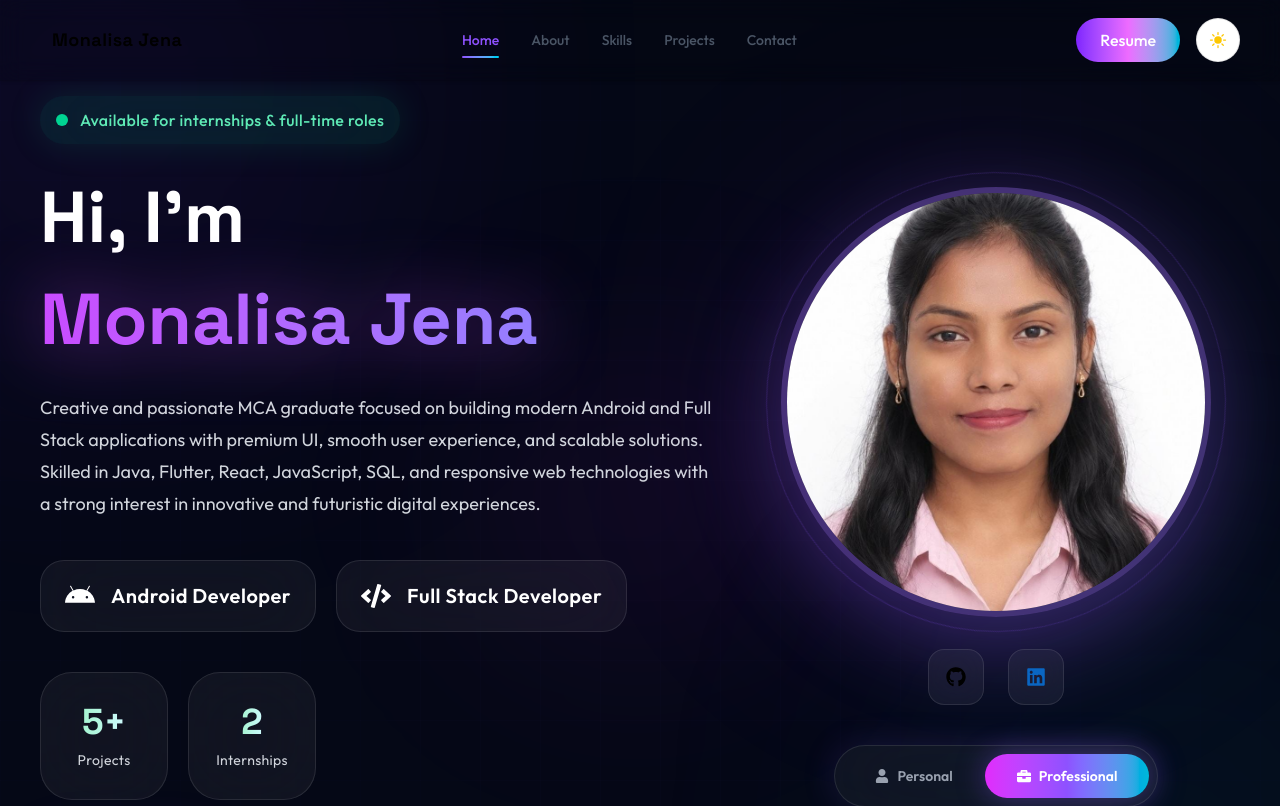
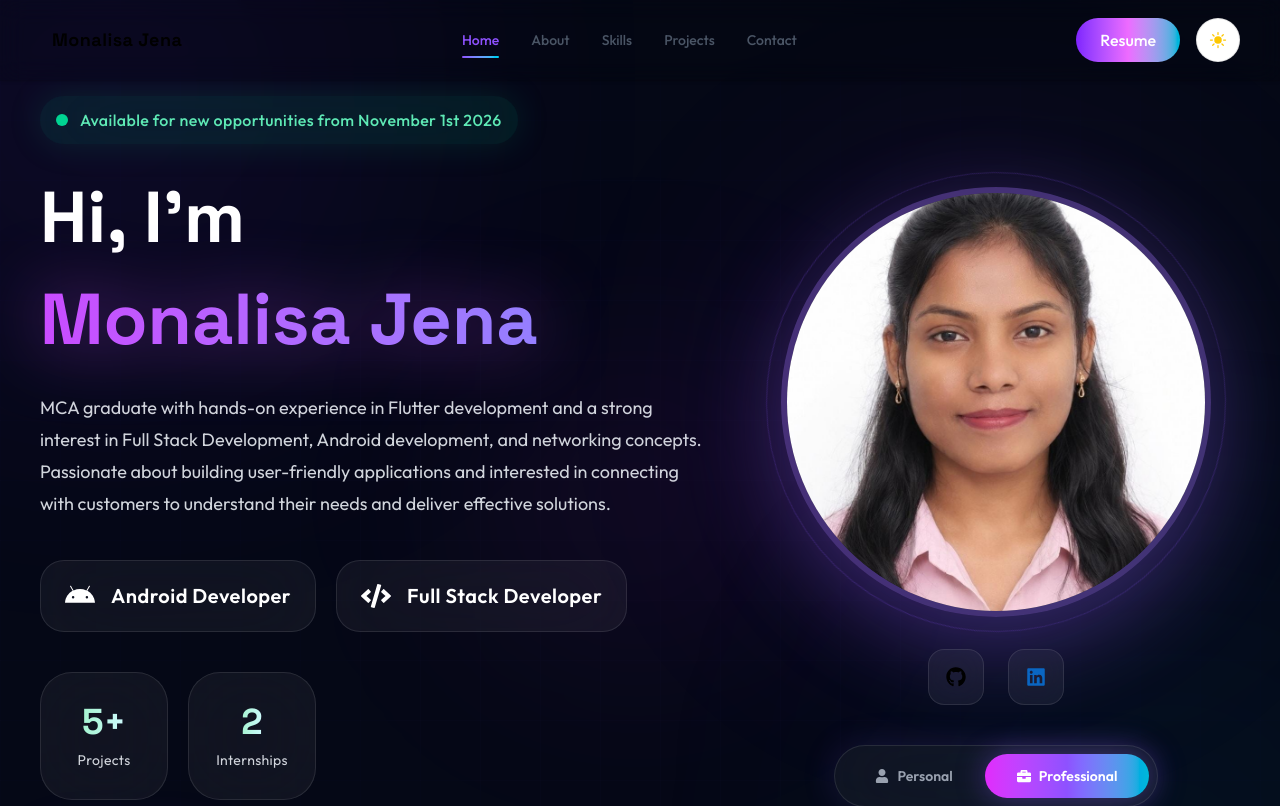
Before and after one commit to Monalisa-XD/monalisa-portfolio, a React (Vite) app: page / in a window 1280 px wide. Shown: the top 806 px of the page. Built offline with nearby package versions, Linux system fonts and the light colour scheme.

Commit message:
Fix OG meta tags for social media previews

```diff
--- a/index.html
+++ b/index.html
@@ -13,13 +13,14 @@
     <meta property="og:type" content="website" />
     <meta property="og:title" content="Monalisa Jena | Android &amp; Full Stack Developer" />
     <meta property="og:description" content="Explore my projects, experience, and skills in Android app development and full-stack web engineering." />
-    <meta property="og:image" content="/profile.png.jpeg" />
+    <meta property="og:url" content="https://monalisa-jena-portfolio.vercel.app/" />
+    <meta property="og:image" content="https://monalisa-jena-portfolio.vercel.app/profile.png.jpeg" />
 
     <!-- Twitter -->
     <meta property="twitter:card" content="summary_large_image" />
     <meta property="twitter:title" content="Monalisa Jena | Android &amp; Full Stack Developer" />
     <meta property="twitter:description" content="Explore my projects, experience, and skills in Android app development and full-stack web engineering." />
-    <meta name="twitter:image" content="/profile.png.jpeg" />
+    <meta property="twitter:image" content="https://monalisa-jena-portfolio.vercel.app/profile.png.jpeg" />
   </head>
   <body>
     <div id="root"></div>
--- a/src/components/Experience.jsx
+++ b/src/components/Experience.jsx
@@ -9,10 +9,18 @@ import {
 const Experience = () => {
   const experiences = [
     {
+      role: "Customer Support Associate",
+      company: "Tech Mahindra",
+      location: "Bhubaneswar, Odisha (Onsite)",
+      duration: "August 2026 – Present",
+      badge: "Ongoing",
+      points: [],
+    },
+    {
       role: "Android Developer Intern",
       company: "Digital Nexus AI",
       location: "Bengaluru, Karnataka (Remote)",
-      duration: "May 2026 - Present",
+      duration: "May 2026 - August 2026",
       badge: "Currently Working",
       points: [
         "Developing scalable Flutter applications with clean architecture.",
--- a/src/components/Hero.jsx
+++ b/src/components/Hero.jsx
@@ -59,7 +59,6 @@ const Hero = () => {
             {/* LEFT SECTION */}
             <div className="w-full lg:w-[58%] text-center lg:text-left">
               {/* STATUS */}
-              {/* <div className="inline-flex items-center gap-3 px-4 py-3 rounded-full border border-emerald-400/20 bg-emerald-400/10 backdrop-blur-2xl shadow-[0_0_35px_rgba(16,185,129,0.15)] mb-7 hover:scale-105 transition-all duration-500"> */}
               <div className="inline-flex items-center gap-3 px-4 py-3 rounded-full bg-emerald-400/10 backdrop-blur-2xl shadow-[0_0_35px_rgba(16,185,129,0.15)] mb-7 hover:scale-105 transition-all duration-500">
                 <div className="relative">
                   <div className="w-3 h-3 rounded-full bg-emerald-400" />
@@ -68,7 +67,7 @@ const Hero = () => {
                 </div>
 
                 <p className="text-emerald-300 text-xs sm:text-sm md:text-base font-medium tracking-wide">
-                  Available for internships & full-time roles
+                  Available for new opportunities from November 1st 2026
                 </p>
               </div>
 
@@ -82,12 +81,7 @@ const Hero = () => {
 
               {/* DESCRIPTION */}
               <p className="mt-7 text-gray-300 text-sm sm:text-base md:text-lg leading-7 sm:leading-8 max-w-2xl mx-auto lg:mx-0">
-                Creative and passionate MCA graduate focused on building modern
-                Android and Full Stack applications with premium UI, smooth user
-                experience, and scalable solutions. Skilled in Java, Flutter,
-                React, JavaScript, SQL, and responsive web technologies with a
-                strong interest in innovative and futuristic digital
-                experiences.
+                MCA graduate with hands-on experience in Flutter development and a strong interest in Full Stack Development, Android development, and networking concepts. Passionate about building user-friendly applications and interested in connecting with customers to understand their needs and deliver effective solutions.
               </p>
 
               {/* ROLES */}
--- a/src/components/Projects.jsx
+++ b/src/components/Projects.jsx
@@ -1,13 +1,14 @@
 const Projects = () => {
   const projects = [
     {
-      title: "Portfolio",
-      description:
-         "Designed and developed a modern, responsive personal portfolio website to showcase projects, technical skills, certifications, and achievements. Built with React and Tailwind CSS, featuring a clean UI, smooth animations, and an intuitive user experience.",
 
-      tech: ["React", "Tailwind", "JavaScript"],
+  title: "Expense Tracker",
+  description:
+    "Designed and developed an advanced personal finance management application using Flutter, featuring expense and income tracking, category-based spending, accounts and transfers, budgets, analytics, recurring subscriptions, smart financial alerts, backup and restore, app security, privacy controls, and local-first API synchronization. Built with a scalable Clean Architecture and Riverpod state management for a responsive and reliable user experience.",
+  tech: ["Flutter", "Dart", "Riverpod", "REST API", "PostgreSQL", "Node.js"],
 
-      github: "https://github.com/Monalisa-XD/monalisa-portfolio.git",
+
+      github: "https://github.com/Monalisa-XD/expense_tracker.git",
     },
 
     {
```
